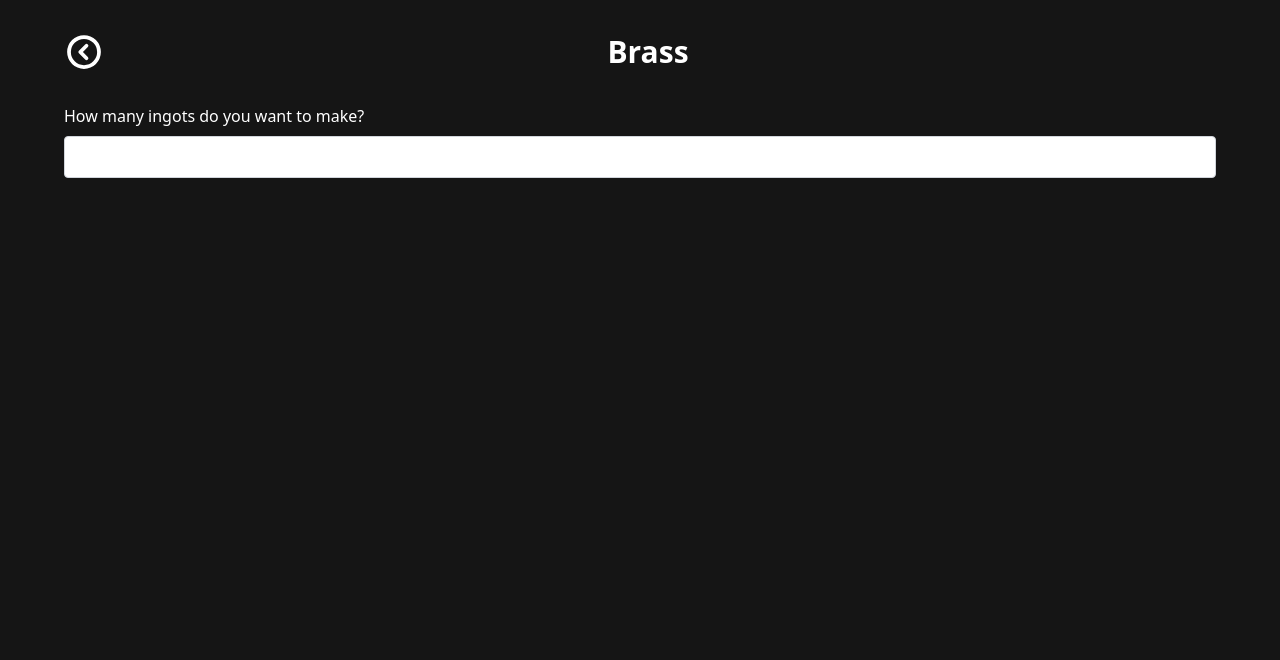
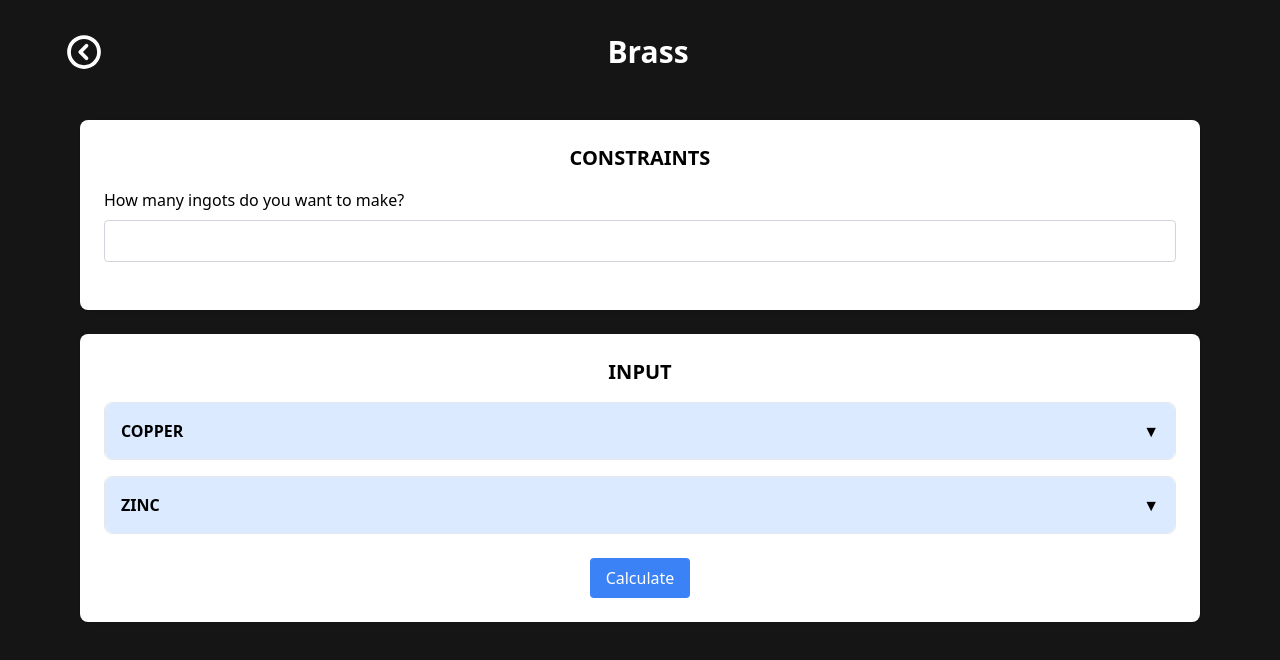
Before and after one commit to maheenmatin/TFCCalculator, a Next.js app: page / in a window 1280 px wide. Both pictures are taken after a click on the button "Brass". Shown: the top 660 px of the page. Built offline with nearby package versions, Linux system fonts and the light colour scheme.

Commit message:
- Created base input and output frontend.

```diff
--- a/src/app/components/AlloyComponentDisplay.tsx
+++ b/src/app/components/AlloyComponentDisplay.tsx
@@ -1,4 +1,6 @@
-import {Alloy} from "@/app/types";
+import {MineralAccordion} from "@/app/components/MineralAccordion";
+import {AlloyProductionResult, calculateAlloy, MineralWithQuantity} from "@/app/functions/algorithm";
+import {Alloy, Mineral} from "@/app/types";
 import React, {useEffect, useState} from "react";
 
 
@@ -6,51 +8,187 @@ interface AlloyDisplayProps {
 	alloy? : string;
 }
 
+// TODO: Add overrides for ingots and nuggets!
 export function AlloyComponentDisplay({alloy} : Readonly<AlloyDisplayProps>) {
-	const [alloyDetails, setAlloyDetails] = useState<Alloy | null>(null);
-	const [ingotCount, setIngotCount] = useState<number>();
+	const [alloyMixture, setAlloyMixture] = useState<Alloy | null>(null);
+	const [alloyMinerals, setAlloyMinerals] = useState<Mineral[]>([]);
+	const [targetIngotCount, setTargetIngotCount] = useState<number>(0);
+	const [mineralQuantities, setMineralQuantities] = useState<Map<string, number>>(new Map());
+
+	const [isCalculating, setIsCalculating] = useState<boolean>(false);
+	const [result, setResult] = useState<AlloyProductionResult | null>(null);
+	const [error, setError] = useState<Error | string | null>(null);
 
 	const mbPerIngot : number = 144;
 
 	useEffect(() => {
 		if (!alloy) return;
+		if (alloyMixture && alloyMinerals) return;
 
 		fetch(`/api/alloy/${encodeURIComponent(alloy)}`)
 				.then(response => response.json())
-				.then(data => setAlloyDetails(data))
+				.then(data => setAlloyMixture(data))
 				.catch(error => console.error("Error fetching alloy details:", error));
-	}, [alloy]);
 
-	const handleIngotCountChange = (e : React.ChangeEvent<HTMLInputElement>) => {
-		const value = parseInt(e.target.value, 10);
-		setIngotCount(isNaN(value) ? 0 : value);
+		fetch(`api/alloy/${encodeURIComponent(alloy)}/minerals`)
+				.then(response => response.json())
+				.then(data => setAlloyMinerals(data))
+				.catch(error => console.error("Error fetching alloy minerals:", error))
+	}, [alloy, alloyMixture, alloyMinerals]);
+
+	const handleIngotCountChange = (e: React.ChangeEvent<HTMLInputElement>) => {
+		const value = e.target.value === '' ? 0 : parseInt(e.target.value, 10);
+		setTargetIngotCount(isNaN(value) ? 0 : value);
 	};
 
+	const handleMineralQuantityChange = (mineralName: string, e: React.ChangeEvent<HTMLInputElement>) => {
+		const value = e.target.value === '' ? 0 : parseInt(e.target.value, 10);
+		setMineralQuantities(prev => new Map(prev).set(mineralName, isNaN(value) ? 0 : value));
+	};
+
+	const handleCalculate = () => {
+		if (!alloyMixture || !alloyMinerals || isCalculating) return;
+
+		// TODO: Handle target ingot count 0 as separate case!
+		if (targetIngotCount === 0) {
+			return;
+		}
+
+		setIsCalculating(true);
+
+		try {
+			const mineralWithQuantities: MineralWithQuantity[] = Array.from(mineralQuantities.entries()).map(
+					([mineralName, quantity]) => ({
+						mineral: alloyMinerals.find(m => m.name === mineralName)!,
+						quantity
+					})).filter(m => m.quantity > 0);
+
+			const result = calculateAlloy(targetIngotCount * mbPerIngot, alloyMixture, mineralWithQuantities);
+			setResult(result);
+		} catch (e) {
+			if (e instanceof Error) {
+				setError(e);
+			} else {
+				setError(String(e));
+			}
+		} finally {
+			setIsCalculating(false);
+		}
+	};
+
+	const handleKeyPress = (e: React.KeyboardEvent) => {
+		if (e.key === 'Enter') {
+			handleCalculate();
+		}
+	};
+
+	// Group minerals by what they produce
+	const groupedMinerals = React.useMemo(() => {
+		if (!alloyMinerals) return new Map<string, Mineral[]>();
+
+		const grouped = new Map<string, Mineral[]>();
+		alloyMinerals.forEach(mineral => {
+			const produces = mineral.produces.toLowerCase();
+			if (!grouped.has(produces)) {
+				grouped.set(produces, []);
+			}
+			grouped.get(produces)?.push(mineral);
+		});
+		return grouped;
+	}, [alloyMinerals]);
+
 	return (
-			<div className="text-primary">
-				{!alloyDetails && (
-						<div>
-							<p>Could not find data!</p>
+			<div className="container mx-auto p-4" onKeyDown={handleKeyPress}>
+				<div className="grid grid-cols-1 gap-6">
+					<div className="bg-white text-black rounded-lg shadow p-6">
+						<h2 className="text-xl text-center font-bold mb-4">CONSTRAINTS</h2>
+
+						{/* Ingot Count Input */}
+						<div className="mb-6">
+							<label htmlFor="ingotCount" className="block mb-2"> How many ingots do you want to make? </label>
+							<input
+								type="number"
+								id="ingotCount"
+								value={targetIngotCount === 0 ? '' : targetIngotCount}
+								onChange={handleIngotCountChange}
+								min="0"
+								className="w-full p-2 border border-gray-300 rounded"
+						/>
 						</div>
-				)}
+					</div>
 
-				{alloyDetails && (
-						<div>
-							<div className="mb-4">
-								<label htmlFor="ingotCount" className="block mb-2"> How many ingots do you want to make? </label> <input
-									type="number"
-									id="ingotCount"
-									value={ingotCount}
-									onChange={handleIngotCountChange}
-									min="0"
-									className="w-full p-2 border border-gray-300 rounded text-black"
-							/>
+					{error && <div className="bg-red-700 text-white text-center rounded-lg shadow p-6">
+						<h2 className="text-xl font-bold mb-4">ERROR</h2>
+						<p>{error instanceof Error ? error.message : error}</p>
+						<div className="bg-white text-black rounded-lg mt-4">
+							<h2 className="text-xl font-bold pt-4">Struggling?</h2>
+							<p className="text-lg pt-2 p-4">
+								If this issue persists,&nbsp;
+								<a href="https://github.com/Supermarcel10/TFGCalculator/issues/new/choose" target="_blank" className="text-cyan-500"> open an issue </a>
+								&nbsp;with a screenshot of the entire page; we&apos;ll investigate!
+							</p>
+						</div>
+					</div>}
+
+					{result && !error && <div className={`rounded-lg shadow p-6 ${
+							result.success
+							? "bg-green-700 text-white"
+							: "bg-yellow-400 text-black"
+					}`}>
+						<h2 className="text-xl text-center font-bold mb-4">OUTPUT</h2>
+						{!result.success && <p className="text-lg text-center">{result.message}!</p>}
+						{result.success && <div>
+							<p className="text-xl text-center">Yields exactly {result.outputMb / mbPerIngot} ingots!</p>
+							<div className="p-4">
+								<div className="flex flex-wrap justify-center gap-4">
+									{result.usedMinerals.map(usedMineral => {
+										const mineralName = usedMineral.mineral.name;
+										const mineralQuantity = usedMineral.quantity;
+
+										return (
+												<div key={mineralName}
+												     className="bg-white text-black rounded-lg flex flex-col text-center w-full md:w-[calc(50%-1rem)] lg:w-[calc(33.333%-1rem)]">
+													<p className="mt-3 text-lg">{mineralName}</p>
+													<p className="mb-3 text-sm">x{mineralQuantity}</p>
+												</div>
+										)
+									})}
+								</div>
 							</div>
-							{ingotCount &&
-									<p>Total yield: {ingotCount * mbPerIngot} mB</p>
-							}
+						</div>}
+					</div>}
+
+					{alloyMixture && alloyMinerals && <div className="bg-white text-black rounded-lg shadow p-6">
+						<h2 className="text-xl text-center font-bold mb-4">INPUT</h2>
+						{/* Minerals */}
+						{alloyMixture?.components.map(component => {
+							const componentMinerals = groupedMinerals.get(component.mineral.toLowerCase()) || [];
+							return (
+									<MineralAccordion
+											key={component.mineral}
+											title={component.mineral} minerals={componentMinerals}
+											mineralQuantities={mineralQuantities}
+											onQuantityChange={handleMineralQuantityChange}
+									/>
+							);
+						})}
+
+						{/* Calculate Button */}
+						<div className="mt-6 text-center">
+							<button
+									onClick={handleCalculate}
+									disabled={isCalculating}
+									className={`px-4 py-2 rounded transition-colors ${
+											isCalculating
+											? "bg-gray-400 cursor-not-allowed"
+											: "bg-blue-500 hover:bg-blue-600"
+									} text-white`}
+							>
+								{isCalculating ? "Calculating..." : "Calculate"}
+							</button>
 						</div>
-				)}
+					</div>}
+				</div>
 			</div>
 	);
 }
--- /dev/null
+++ b/src/app/components/MineralAccordion.tsx
@@ -0,0 +1,47 @@
+import {Mineral} from "@/app/types";
+import {useState} from "react";
+
+
+interface MineralAccordionProps {
+	title: string;
+	minerals: Mineral[];
+	mineralQuantities: Map<string, number>;
+	onQuantityChange: (mineralName: string, e: React.ChangeEvent<HTMLInputElement>) => void;
+}
+
+export function MineralAccordion({ title, minerals, mineralQuantities, onQuantityChange }: MineralAccordionProps) {
+	const [isOpen, setIsOpen] = useState(false);
+
+	return (
+			<div className="border rounded-lg mb-4">
+				<button
+						className="w-full p-4 text-left flex justify-between items-center bg-blue-100 hover:bg-blue-200 rounded-lg"
+						onClick={() => setIsOpen(!isOpen)}
+				>
+					<span className="font-semibold">{title.toUpperCase()}</span>
+					<span className={`transform transition-transform ${isOpen ? 'rotate-180' : ''}`}>▼</span>
+				</button>
+
+				{isOpen && (
+						<div className="p-4 grid grid-cols-1 md:grid-cols-2 lg:grid-cols-3 gap-4">
+							{minerals.map(mineral => (
+									<div key={mineral.name} className="flex flex-col">
+										<label htmlFor={mineral.name} className="text-sm mb-1">
+											{mineral.name} ({mineral.yield} mB)
+										</label>
+										<input
+												type="number"
+												id={mineral.name}
+												value={mineralQuantities.get(mineral.name) === 0 ? '' :
+												       mineralQuantities.get(mineral.name) || ''}
+												onChange={(e) => onQuantityChange(mineral.name, e)}
+												min="0"
+												className="w-full p-2 border border-gray-300 rounded no-spinners"
+										/>
+									</div>
+							))}
+						</div>
+				)}
+			</div>
+	);
+}
--- a/src/app/globals.css
+++ b/src/app/globals.css
@@ -39,3 +39,13 @@ body {
   .bg-green-dark { background-color: rgb(var(--color-green) / 1.2); }
   .bg-blue-dark { background-color: rgb(var(--color-blue) / 1.2); }
 }
+
+.no-spinners {
+  appearance: textfield;
+}
+
+.no-spinners::-webkit-outer-spin-button,
+.no-spinners::-webkit-inner-spin-button {
+  appearance: none;
+  margin: 0;
+}
```
